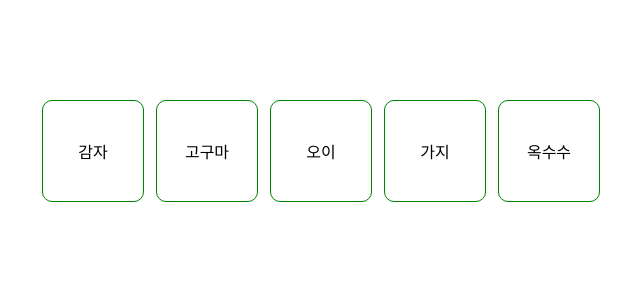
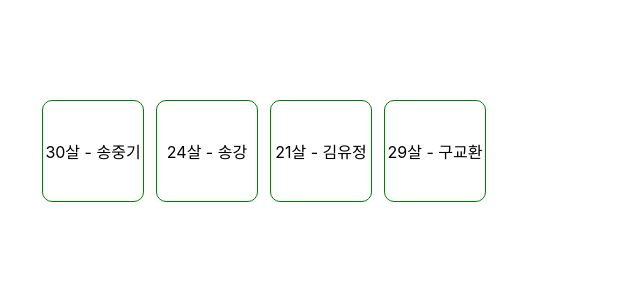
Before and after one commit to Yoosun-Chang/react_board, a React (Create React App) app in the folder practice/: page / in a window 1280 px wide. Shown: the top 300 px of the page, without its empty margins (58-698 px from the left). Built offline with nearby package versions, Linux system fonts and the light colour scheme.

Commit message:
Feat: 객체가 담긴 배열 다뤄보기

```diff
--- a/practice/src/App.css
+++ b/practice/src/App.css
@@ -1,4 +1,4 @@
-.app-style {
+.app-container {
   padding: 100px;
   display: flex;
   gap: 12px;
--- a/practice/src/App.js
+++ b/practice/src/App.js
@@ -1,18 +1,25 @@
-import React from "react";
+import React from 'react';
 import './App.css';
 
+function User(props) {
+  return (
+    <div className="square-style">  {/* Apply square-style class here */}
+      {props.user.age}살 - {props.user.name}
+    </div>
+  );
+}
+
 const App = () => {
-
-  const vegetables = ["감자", "고구마", "오이", "가지", "옥수수"];
-
+  const users = [
+    { id: 1, age: 30, name: '송중기' },
+    { id: 2, age: 24, name: '송강' },
+    { id: 3, age: 21, name: '김유정' },
+    { id: 4, age: 29, name: '구교환' },
+  ];
   return (
-    <div className="app-style">
-      {vegetables.map((vegetableName) => {
-        return (
-          <div className="square-style" key={vegetableName}>
-            {vegetableName}
-          </div>
-        );
+    <div className="app-container">
+      {users.map((user) => {
+        return <User className="square-style" user={user} key={user.id} />;
       })}
     </div>
   );
```
